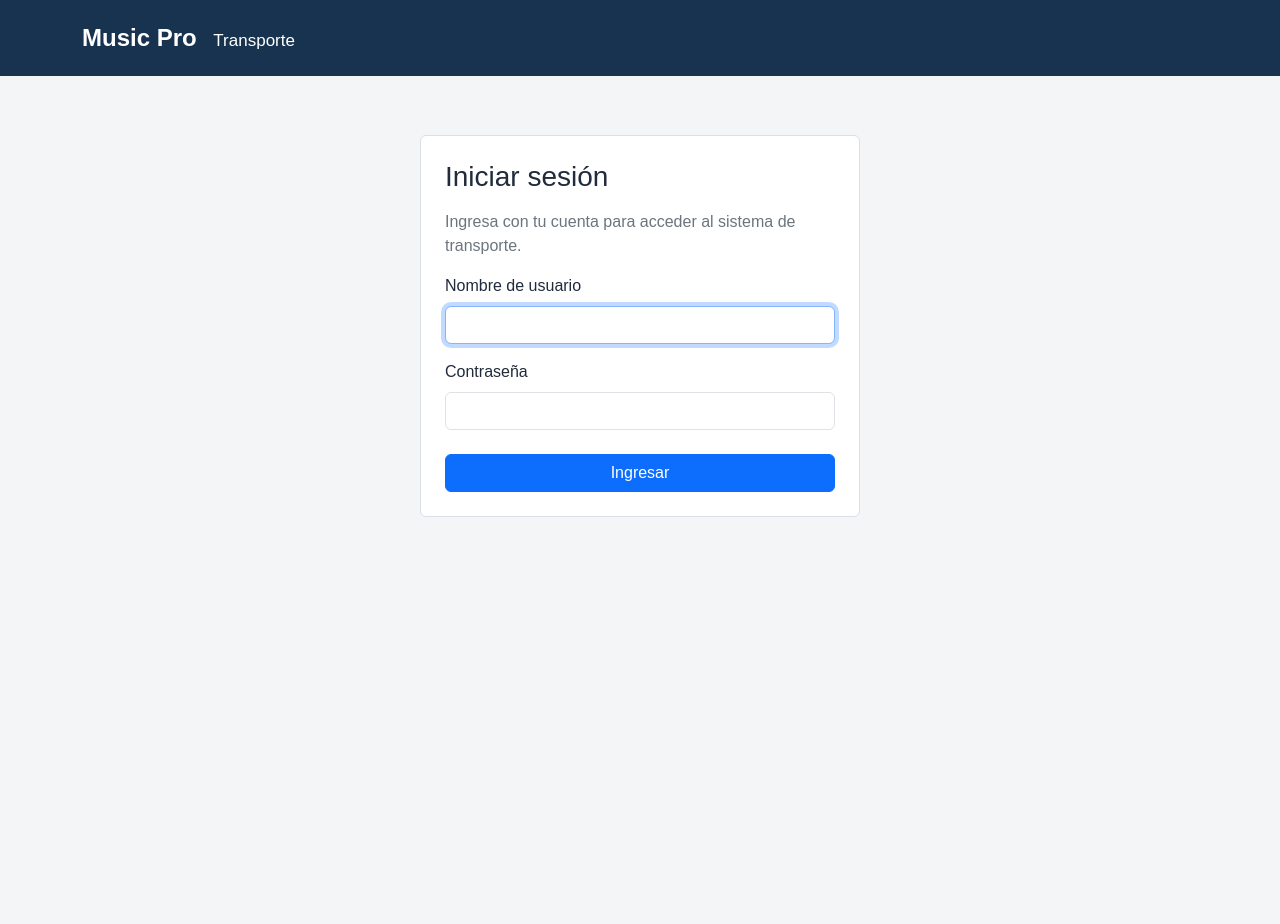
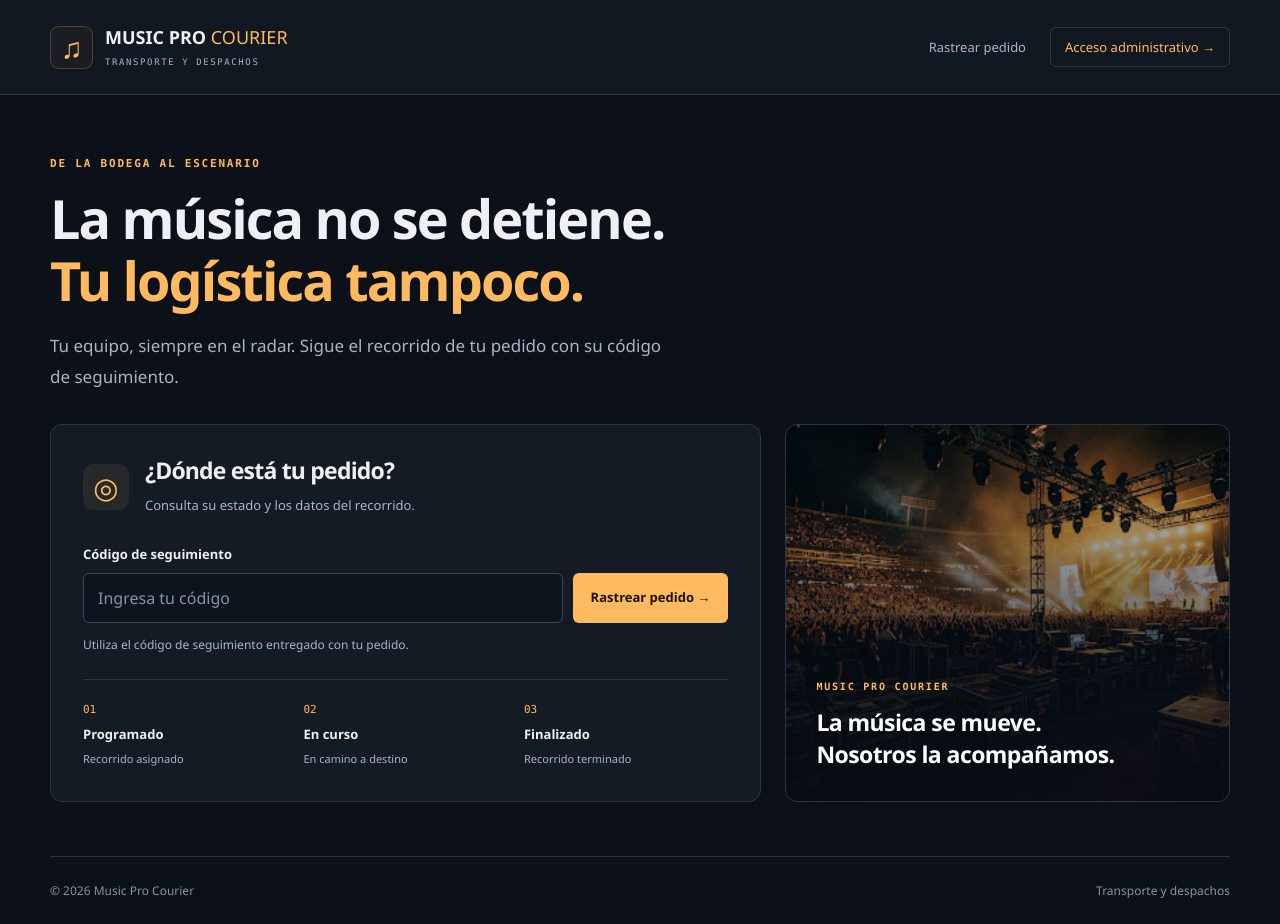
Before and after one commit to benjaminbenjabenjaben-cpu/BackEndd, a Django app: page / in a window 1280 px wide. Before the commit the page ends 517 px from the top, so only its background shows below. Run offline with Django 5.2, Linux system fonts and the light colour scheme; some libraries are stand-ins or nearby versions.

Commit message:
Recupera el portal del cliente conectado al seguimiento de viajes

```diff
--- /dev/null
+++ b/bibliotecainacap/core/static/core/portal_cliente.css
@@ -0,0 +1,111 @@
+:root {
+  --portal-fondo: #0c1018;
+  --portal-superficie: #151b25;
+  --portal-linea: #2a3442;
+  --portal-texto: #eef0f5;
+  --portal-suave: #a9b4c5;
+  --portal-ambar: #ffba60;
+}
+* { box-sizing: border-box; }
+body { margin: 0; background: var(--portal-fondo); color: var(--portal-texto); font-family: "Segoe UI", Arial, sans-serif; font-size: 15px; line-height: 1.6; }
+a { color: var(--portal-ambar); text-decoration: none; }
+a:hover { color: #ffdcac; }
+a:focus-visible, button:focus-visible { outline: 3px solid var(--portal-ambar); outline-offset: 4px; }
+h1, h2, h3 { letter-spacing: -.035em; }
+h1 { font-size: clamp(32px, 4.5vw, 54px); font-weight: 750; line-height: 1.15; margin: 0 0 20px; }
+h2 { font-size: 23px; font-weight: 650; margin: 0 0 10px; }
+h3 { font-size: 24px; margin: 0; }
+p { color: var(--portal-suave); }
+.contenedor-portal { width: min(1180px, calc(100% - 64px)); margin-inline: auto; }
+.saltar-contenido { position: absolute; left: 20px; top: -80px; background: var(--portal-ambar); color: var(--portal-fondo); padding: 10px; z-index: 10; }
+.saltar-contenido:focus { top: 10px; }
+.cabecera-portal { background: #121822; border-bottom: 1px solid var(--portal-linea); }
+.cabecera-interior { min-height: 94px; display: flex; align-items: center; justify-content: space-between; gap: 24px; padding-block: 18px; }
+.marca-portal { display: flex; align-items: center; gap: 12px; color: var(--portal-texto); font-weight: 750; font-size: 18px; line-height: 1.2; }
+.marca-portal:hover { color: white; }
+.marca-portal b { color: var(--portal-ambar); font-weight: 500; }
+.marca-portal small { display: block; font: 9px Consolas, monospace; color: var(--portal-suave); letter-spacing: 1.6px; margin-top: 8px; }
+.icono-marca { border: 1px solid #ffba603d; background: #ffba6009; color: var(--portal-ambar); border-radius: 9px; width: 43px; height: 43px; display: grid; place-items: center; font-size: 29px; }
+.navegacion-portal { display: flex; flex-wrap: wrap; gap: 24px; align-items: center; font-size: 13px; }
+.navegacion-portal > a:first-child { color: var(--portal-suave); }
+.acceso-administrativo { border: 1px solid var(--portal-linea); border-radius: 6px; padding: 9px 14px; }
+.presentacion-portal { padding: 62px 0 32px; max-width: 850px; }
+.etiqueta-portal { display: block; font: 600 11px Consolas, monospace; letter-spacing: 1.8px; color: var(--portal-ambar); margin-bottom: 17px; }
+.presentacion-portal h1 span { color: var(--portal-ambar); }
+.presentacion-portal p { max-width: 620px; font-size: 17px; line-height: 1.8; margin-bottom: 0; }
+.portada-columnas { display: grid; grid-template-columns: minmax(0, 1.6fr) minmax(0, 1fr); gap: 24px; }
+.tarjeta-portal { background: var(--portal-superficie); border: 1px solid var(--portal-linea); border-radius: 12px; padding: 32px; }
+.encabezado-tarjeta { display: flex; gap: 16px; align-items: center; margin-bottom: 25px; }
+.encabezado-tarjeta p { font-size: 13px; margin: 0; }
+.icono-rastreo { background: #ffba6014; color: var(--portal-ambar); width: 46px; height: 46px; flex-shrink: 0; border-radius: 10px; display: grid; place-items: center; font-size: 29px; }
+.form-label { font-size: 13px; font-weight: 600; }
+.formulario-rastreo { display: flex; gap: 10px; }
+.form-control { border: 1px solid #3b4759; background: #0e141e; color: var(--portal-texto); border-radius: 6px; padding: 12px 14px; min-width: 0; }
+.form-control::placeholder { color: #8792a4; }
+.form-control:focus { background: #0e141e; color: white; border-color: var(--portal-ambar); box-shadow: 0 0 0 .2rem #ffba6026; }
+.boton-portal { flex-shrink: 0; background: var(--portal-ambar); color: #19130c; font-size: 13px; font-weight: 700; padding: 12px 17px; white-space: nowrap; }
+.boton-portal:hover, .boton-portal:focus { background: #ffd08f; color: #19130c; }
+.ayuda-codigo { font-size: 12px; margin: 12px 0 25px; }
+.etapas-portada { list-style: none; padding: 23px 0 0; margin: 0; border-top: 1px solid var(--portal-linea); display: grid; grid-template-columns: repeat(3, 1fr); gap: 16px; }
+.etapas-portada span { display: block; color: var(--portal-ambar); font: 11px Consolas, monospace; margin-bottom: 8px; }
+.etapas-portada strong { display: block; font-size: 13px; }
+.etapas-portada small { color: var(--portal-suave); font-size: 11px; }
+.imagen-portada { min-height: 340px; border: 1px solid var(--portal-linea); border-radius: 12px; background: linear-gradient(0deg, #080c14ed 5%, #080c1426 100%), url('concierto.jpg') center / cover; display: flex; align-items: flex-end; padding: 30px; }
+.imagen-portada p { margin: 0; color: white; font-size: 23px; line-height: 1.4; letter-spacing: -.025em; font-weight: 600; }
+.imagen-portada .etiqueta-portal { font-size: 10px; margin-bottom: 14px; }
+.pie-portal { display: flex; flex-wrap: wrap; justify-content: space-between; gap: 12px; color: #8792a4; font-size: 12px; border-top: 1px solid var(--portal-linea); padding: 24px 0; margin-top: 54px; }
+.ruta-portal { display: flex; flex-wrap: wrap; gap: 12px; margin: 36px 0 28px; font: 12px Consolas, monospace; color: var(--portal-suave); }
+.encabezado-seguimiento { display: flex; align-items: center; justify-content: space-between; flex-wrap: wrap; gap: 20px; margin-bottom: 30px; }
+.encabezado-seguimiento h1 { font-size: clamp(30px, 4vw, 42px); margin-bottom: 14px; }
+.encabezado-seguimiento p { margin: 0; }
+.codigo-seguimiento { display: inline-block; font-family: Consolas, monospace; color: var(--portal-texto); margin-left: 8px; overflow-wrap: anywhere; }
+.estado-pedido { padding: 10px 20px; background: #ffba6014; border: 1px solid #ffba6040; border-radius: 30px; color: var(--portal-ambar); font-weight: 650; }
+.estado-cancelado { background: #f0757514; border-color: #f0757540; color: #ffaaaa; }
+.pasos-seguimiento { list-style: none; display: grid; grid-template-columns: repeat(3, 1fr); gap: 20px; padding: 24px 0 32px; margin: 0; }
+.pasos-seguimiento li { position: relative; text-align: center; color: var(--portal-suave); }
+.pasos-seguimiento li:not(:last-child)::after { position: absolute; content: ''; height: 2px; top: 21px; left: calc(50% + 29px); width: calc(100% - 38px); background: var(--portal-linea); }
+.pasos-seguimiento li span { display: grid; place-items: center; width: 44px; height: 44px; margin: 0 auto 12px; border-radius: 50%; border: 1px solid #485366; background: var(--portal-superficie); font-weight: 600; }
+.pasos-seguimiento strong { font-size: 14px; font-weight: 500; }
+.pasos-seguimiento .completo { color: #73dfb5; }
+.pasos-seguimiento .completo span { background: #17392f; border-color: #49a581; }
+.pasos-seguimiento .actual strong { color: var(--portal-texto); font-weight: 700; }
+.pasos-seguimiento .actual span { box-shadow: 0 0 0 5px #73dfb510; }
+.datos-recorrido { display: grid; grid-template-columns: 1fr auto 1fr; gap: 24px; align-items: center; padding-top: 28px; border-top: 1px solid var(--portal-linea); }
+.datos-recorrido .etiqueta-portal { color: var(--portal-suave); margin-bottom: 12px; }
+.datos-recorrido h3 { overflow-wrap: anywhere; }
+.flecha-recorrido { color: var(--portal-ambar); font-size: 30px; padding-inline: 15px; }
+.fechas-recorrido { display: grid; grid-template-columns: 1fr 1fr; gap: 24px; margin: 26px 0 0; padding-top: 23px; border-top: 1px solid var(--portal-linea); }
+.fechas-recorrido dt { font-size: 12px; color: var(--portal-suave); font-weight: 400; }
+.fechas-recorrido dd { margin: 5px 0 0; font-size: 15px; }
+.aviso-cancelacion { border: 1px solid #f0757540; background: #f075750b; color: #ffb4b4; padding: 15px 18px; margin: 24px 0; border-radius: 6px; }
+.volver-rastreo { display: inline-block; margin-top: 26px; font-size: 14px; }
+@media (max-width: 900px) {
+  .portada-columnas { grid-template-columns: 1fr; }
+  .imagen-portada { min-height: 220px; background-position: center 45%; }
+}
+@media (max-width: 600px) {
+  .contenedor-portal { width: calc(100% - 36px); }
+  .cabecera-interior { flex-wrap: wrap; gap: 18px; }
+  .navegacion-portal { width: 100%; justify-content: space-between; gap: 10px; font-size: 11px; }
+  .acceso-administrativo { padding: 7px 9px; }
+  .presentacion-portal { padding: 38px 0 25px; }
+  .presentacion-portal p { font-size: 15px; }
+  .tarjeta-portal { padding: 24px 18px; }
+  .encabezado-tarjeta { gap: 10px; align-items: flex-start; }
+  .encabezado-tarjeta h2 { font-size: 20px; }
+  .formulario-rastreo { flex-direction: column; }
+  .boton-portal { width: 100%; }
+  .etapas-portada { gap: 10px; }
+  .etapas-portada small { display: block; }
+  .imagen-portada { padding: 24px; background-size: 160% auto; background-position: center; }
+  .imagen-portada p { font-size: 21px; }
+  .ruta-portal { margin-top: 26px; }
+  .pasos-seguimiento { gap: 10px; }
+  .pasos-seguimiento strong { font-size: 12px; }
+  .datos-recorrido { grid-template-columns: 1fr; gap: 15px; }
+  .flecha-recorrido { display: none; }
+  .datos-recorrido h3 { font-size: 21px; }
+  .fechas-recorrido { grid-template-columns: 1fr; gap: 18px; }
+  .codigo-seguimiento { display: block; margin: 4px 0 0; }
+  .pie-portal { margin-top: 36px; }
+}
--- a/bibliotecainacap/core/templates/core/base.html
+++ b/bibliotecainacap/core/templates/core/base.html
@@ -17,6 +17,7 @@
       {% if request.user.is_authenticated %}
       <div class="d-flex align-items-center gap-3">
         <span>{{ request.user.username }}</span>
+        <a class="text-white" href="{% url 'core:portal' %}">Ver sitio del cliente</a>
         <form method="post" action="{% url 'core:salir' %}">
           {% csrf_token %}
           <button class="btn btn-outline-light btn-sm" type="submit">Cerrar sesión</button>
--- /dev/null
+++ b/bibliotecainacap/core/templates/core/base_portal.html
@@ -0,0 +1,39 @@
+{% load static %}
+<!doctype html>
+<html lang="es" data-bs-theme="dark">
+<head>
+  <meta charset="utf-8">
+  <meta name="viewport" content="width=device-width, initial-scale=1">
+  <meta name="description" content="Music Pro Courier: seguimiento de pedidos y transporte.">
+  <title>{% block titulo %}Sigue tu pedido | Music Pro Courier{% endblock %}</title>
+  <link rel="icon" href="{% static 'core/favicon.svg' %}" type="image/svg+xml">
+  <link rel="stylesheet" href="{% static 'core/vendor/bootstrap.min.css' %}">
+  <link rel="stylesheet" href="{% static 'core/portal_cliente.css' %}">
+</head>
+<body>
+  <a class="saltar-contenido" href="#contenido">Saltar al contenido</a>
+  <header class="cabecera-portal">
+    <div class="contenedor-portal cabecera-interior">
+      <a class="marca-portal" href="/" aria-label="Music Pro Courier, inicio">
+        <span class="icono-marca" aria-hidden="true">♫</span>
+        <span>MUSIC PRO <b>COURIER</b><small>TRANSPORTE Y DESPACHOS</small></span>
+      </a>
+      <nav class="navegacion-portal" aria-label="Navegación principal">
+        <a href="{% url 'core:rastreo' %}">Rastrear pedido</a>
+        {% if request.user.is_authenticated %}
+          <a class="acceso-administrativo" href="{% url 'core:panel' %}">Volver al panel →</a>
+        {% else %}
+          <a class="acceso-administrativo" href="{% url 'core:inicio' %}">Acceso administrativo →</a>
+        {% endif %}
+      </nav>
+    </div>
+  </header>
+  <main id="contenido" class="contenedor-portal" tabindex="-1">
+    {% block contenido %}{% endblock %}
+  </main>
+  <footer class="pie-portal contenedor-portal">
+    <span>© {% now 'Y' %} Music Pro Courier</span>
+    <span>Transporte y despachos</span>
+  </footer>
+</body>
+</html>
--- a/bibliotecainacap/core/templates/core/iniciar_sesion.html
+++ b/bibliotecainacap/core/templates/core/iniciar_sesion.html
@@ -2,8 +2,8 @@
 {% block titulo %}Iniciar sesión | Music Pro{% endblock %}
 {% block contenido %}
 <section class="tarjeta acceso">
-  <h1>Iniciar sesión</h1>
-  <p class="text-secondary">Ingresa con tu cuenta para acceder al sistema de transporte.</p>
+  <h1>Acceso administrativo</h1>
+  <p class="text-secondary">Ingresa con tu cuenta para administrar el transporte.</p>
   {% if error %}<div class="alert alert-danger" role="alert">{{ error }}</div>{% endif %}
   <form method="post">
     {% csrf_token %}
@@ -17,5 +17,6 @@
     </div>
     <button class="btn btn-primary w-100" type="submit">Ingresar</button>
   </form>
+  <p class="mt-3 mb-0"><a href="{% url 'core:portal' %}">Volver al seguimiento de pedidos</a></p>
 </section>
 {% endblock %}
--- /dev/null
+++ b/bibliotecainacap/core/templates/core/portal_cliente.html
@@ -0,0 +1,33 @@
+{% extends 'core/base_portal.html' %}
+{% block contenido %}
+<section class="presentacion-portal" aria-labelledby="titulo-portal">
+  <div class="etiqueta-portal">DE LA BODEGA AL ESCENARIO</div>
+  <h1 id="titulo-portal">La música no se detiene.<br><span>Tu logística tampoco.</span></h1>
+  <p>Tu equipo, siempre en el radar. Sigue el recorrido de tu pedido con su código de seguimiento.</p>
+</section>
+<div class="portada-columnas">
+  <section class="tarjeta-portal tarjeta-rastreo" aria-labelledby="titulo-rastreo">
+    <div class="encabezado-tarjeta">
+      <span class="icono-rastreo" aria-hidden="true">◎</span>
+      <div><h2 id="titulo-rastreo">¿Dónde está tu pedido?</h2><p>Consulta su estado y los datos del recorrido.</p></div>
+    </div>
+    <form method="get" action="{% url 'core:rastreo' %}">
+      {% if error %}<div class="alert alert-danger" role="alert">{{ error }}</div>{% endif %}
+      <label class="form-label" for="codigo">Código de seguimiento</label>
+      <div class="formulario-rastreo">
+        <input class="form-control" id="codigo" name="codigo" value="{{ codigo|default:'' }}" maxlength="20" placeholder="Ingresa tu código" autocomplete="off" required>
+        <button class="btn boton-portal" type="submit">Rastrear pedido →</button>
+      </div>
+      <p class="ayuda-codigo">Utiliza el código de seguimiento entregado con tu pedido.</p>
+    </form>
+    <ol class="etapas-portada" aria-label="Etapas del transporte">
+      <li><span>01</span><strong>Programado</strong><small>Recorrido asignado</small></li>
+      <li><span>02</span><strong>En curso</strong><small>En camino a destino</small></li>
+      <li><span>03</span><strong>Finalizado</strong><small>Recorrido terminado</small></li>
+    </ol>
+  </section>
+  <aside class="imagen-portada" aria-label="Concierto de música">
+    <div><span class="etiqueta-portal">MUSIC PRO COURIER</span><p>La música se mueve.<br>Nosotros la acompañamos.</p></div>
+  </aside>
+</div>
+{% endblock %}
--- a/bibliotecainacap/core/templates/core/viaje_form.html
+++ b/bibliotecainacap/core/templates/core/viaje_form.html
@@ -2,6 +2,11 @@
 {% block contenido %}
 <section class="tarjeta formulario">
 <h1>{% if objeto.pk %}Editar{% else %}Crear{% endif %} viaje</h1>
+{% if objeto.pk %}
+<div class="alert alert-info">Código para el cliente: <strong>{{ objeto.codigo_seguimiento }}</strong>. <a href="{% url 'core:detalle_envio' objeto.codigo_seguimiento %}">Ver seguimiento público</a>.</div>
+{% else %}
+<p class="text-secondary">El código de seguimiento para el cliente se genera al guardar.</p>
+{% endif %}
 {% if error %}<div class="alert alert-danger" role="alert">{{ error }}</div>{% endif %}
 <form method="post">
   {% csrf_token %}
--- a/bibliotecainacap/core/templates/core/viajes.html
+++ b/bibliotecainacap/core/templates/core/viajes.html
@@ -4,8 +4,8 @@
 <div class="titulo-listado"><h1>Viajes</h1>{% if es_administrador %}<a class="btn btn-primary" href="{% url 'core:viaje_crear' %}">Crear viaje</a>{% endif %}</div>
 <div class="tarjeta table-responsive">
 <table class="table align-middle">
-  <thead><tr><th scope="col">Vehículo</th><th scope="col">Conductor</th><th scope="col">Recorrido</th><th scope="col">Salida</th><th scope="col">Llegada</th><th scope="col">Estado</th>{% if es_administrador %}<th scope="col">Acciones</th>{% endif %}</tr></thead>
-  <tbody>{% for viaje in viajes %}<tr><td>{{ viaje.vehiculo.patente }}</td><td>{{ viaje.conductor.nombre }}</td><td>{{ viaje.origen }} → {{ viaje.destino }}</td><td>{{ viaje.fecha_salida|date:'d/m/Y H:i' }}</td><td>{{ viaje.fecha_llegada|date:'d/m/Y H:i'|default:'—' }}</td><td>{{ viaje.get_estado_display }}</td>{% if es_administrador %}<td class="acciones"><a href="{% url 'core:viaje_editar' viaje.pk %}">Editar</a><a class="text-danger" href="{% url 'core:viaje_eliminar' viaje.pk %}">Eliminar</a></td>{% endif %}</tr>{% empty %}<tr><td colspan="7">No hay viajes registrados.</td></tr>{% endfor %}</tbody>
+  <thead><tr><th scope="col">Código de seguimiento</th><th scope="col">Vehículo</th><th scope="col">Conductor</th><th scope="col">Recorrido</th><th scope="col">Salida</th><th scope="col">Llegada</th><th scope="col">Estado</th>{% if es_administrador %}<th scope="col">Acciones</th>{% endif %}</tr></thead>
+  <tbody>{% for viaje in viajes %}<tr><td><a href="{% url 'core:detalle_envio' viaje.codigo_seguimiento %}">{{ viaje.codigo_seguimiento }}</a></td><td>{{ viaje.vehiculo.patente }}</td><td>{{ viaje.conductor.nombre }}</td><td>{{ viaje.origen }} → {{ viaje.destino }}</td><td>{{ viaje.fecha_salida|date:'d/m/Y H:i' }}</td><td>{{ viaje.fecha_llegada|date:'d/m/Y H:i'|default:'—' }}</td><td>{{ viaje.get_estado_display }}</td>{% if es_administrador %}<td class="acciones"><a href="{% url 'core:viaje_editar' viaje.pk %}">Editar</a><a class="text-danger" href="{% url 'core:viaje_eliminar' viaje.pk %}">Eliminar</a></td>{% endif %}</tr>{% empty %}<tr><td colspan="8">No hay viajes registrados.</td></tr>{% endfor %}</tbody>
 </table>
 {% if viajes.has_other_pages %}<nav class="paginacion" aria-label="Páginas de viajes">{% if viajes.has_previous %}<a href="?pagina={{ viajes.previous_page_number }}">Anterior</a>{% endif %}<span>Página {{ viajes.number }} de {{ viajes.paginator.num_pages }}</span>{% if viajes.has_next %}<a href="?pagina={{ viajes.next_page_number }}">Siguiente</a>{% endif %}</nav>{% endif %}
 </div>
--- a/bibliotecainacap/core/urls.py
+++ b/bibliotecainacap/core/urls.py
@@ -3,7 +3,10 @@ from . import views
 
 app_name = "core"
 urlpatterns = [
-    path("", views.inicio, name="inicio"),
+    path("", views.rastreo, name="portal"),
+    path("rastreo/", views.rastreo, name="rastreo"),
+    path("rastreo/<str:codigo>/", views.detalle_envio, name="detalle_envio"),
+    path("ingresar/", views.inicio, name="inicio"),
     path("salir/", views.salir, name="salir"),
     path("panel/", views.panel, name="panel"),
     path("tipos/", views.tipos, name="tipos"),
--- a/bibliotecainacap/core/views.py
+++ b/bibliotecainacap/core/views.py
@@ -16,7 +16,7 @@ from django.utils import timezone
 from django.utils.dateparse import parse_date, parse_datetime
 from django.utils.http import url_has_allowed_host_and_scheme
 from django.views.decorators.cache import never_cache
-from django.views.decorators.http import require_POST
+from django.views.decorators.http import require_GET, require_POST
 
 from .decoradores import administrador_requerido, es_administrador
 from .models import Conductor, TipoVehiculo, Vehiculo, Viaje
@@ -76,6 +76,32 @@ def fecha_formulario(valor, obligatoria=True):
 
 def fecha_html(fecha):
     return timezone.localtime(fecha).strftime("%Y-%m-%dT%H:%M") if fecha else ""
+
+
+@require_GET
+def rastreo(request):
+    codigo = request.GET.get("codigo", "").strip().upper()
+    error = ""
+    if "codigo" in request.GET:
+        viaje = Viaje.objects.filter(codigo_seguimiento=codigo).first() if len(codigo) <= 20 else None
+        if viaje:
+            return redirect("core:detalle_envio", codigo=viaje.codigo_seguimiento)
+        error = "No encontramos ese pedido. Revisa el código de seguimiento."
+    return render(request, "core/portal_cliente.html", {"codigo": codigo[:20], "error": error})
+
+
+@require_GET
+def detalle_envio(request, codigo):
+    viaje = get_object_or_404(Viaje, codigo_seguimiento=codigo.upper())
+    estados = Viaje.ESTADOS[:3]
+    posicion = next((i for i, (estado, _) in enumerate(estados) if estado == viaje.estado), -1)
+    pasos = [
+        {"nombre": nombre, "completo": i <= posicion, "actual": i == posicion}
+        for i, (_, nombre) in enumerate(estados)
+    ]
+    return render(request, "core/seguimiento_pedido.html", {
+        "viaje": viaje, "pasos": pasos, "cancelado": viaje.estado == "cancelado",
+    })
 
 
 @never_cache
```
Also changed, not shown: bibliotecainacap/core/models.py (+10 -0 lines), bibliotecainacap/core/templates/core/seguimiento_pedido.html (added, +33 -0 lines), bibliotecainacap/core/tests_portal.py (added, +95 -0 lines), README.md, bibliotecainacap/core/migrations/0006_seguimiento_cliente.py (added), bibliotecainacap/core/static/core/concierto.jpg (added).
